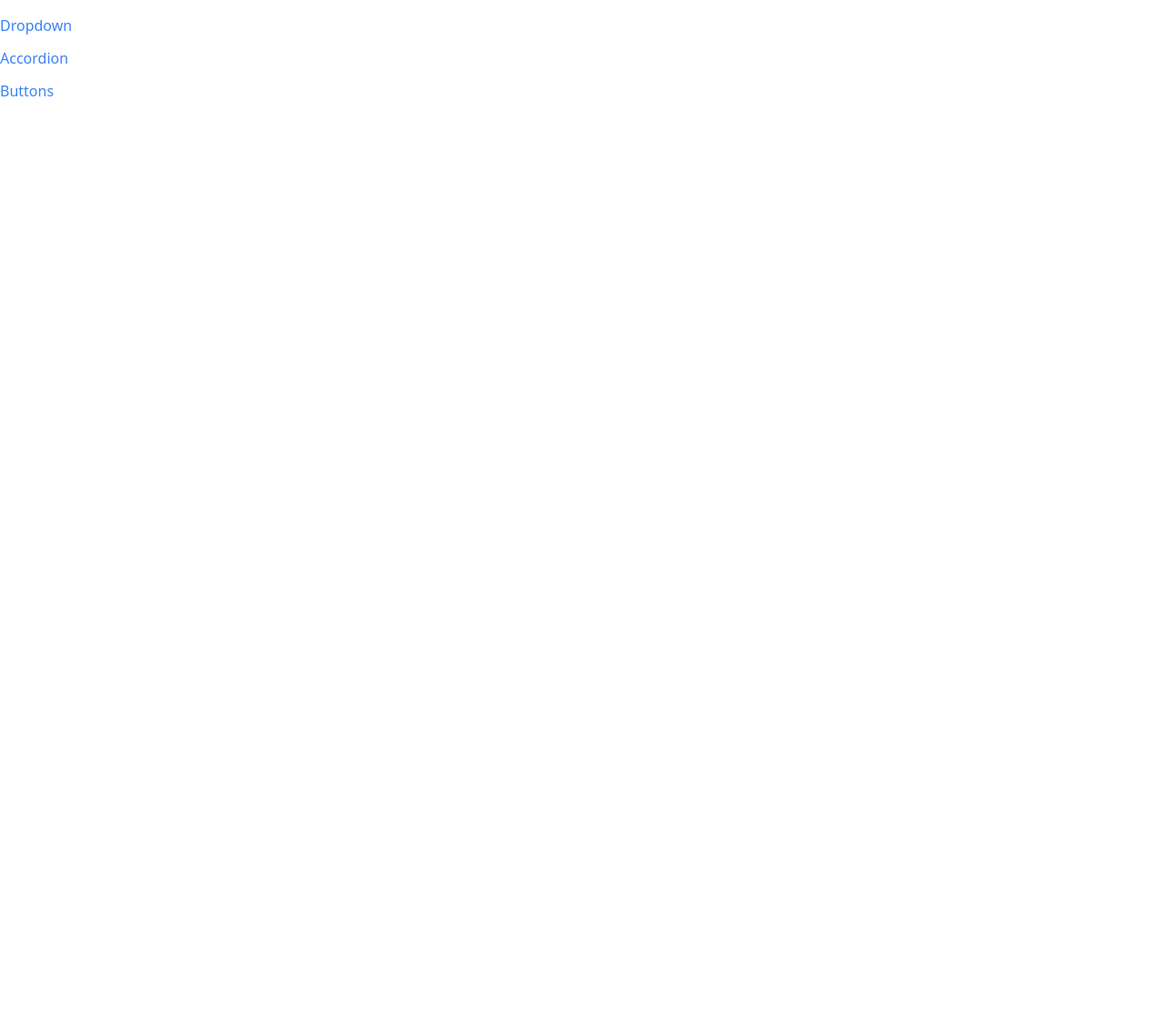
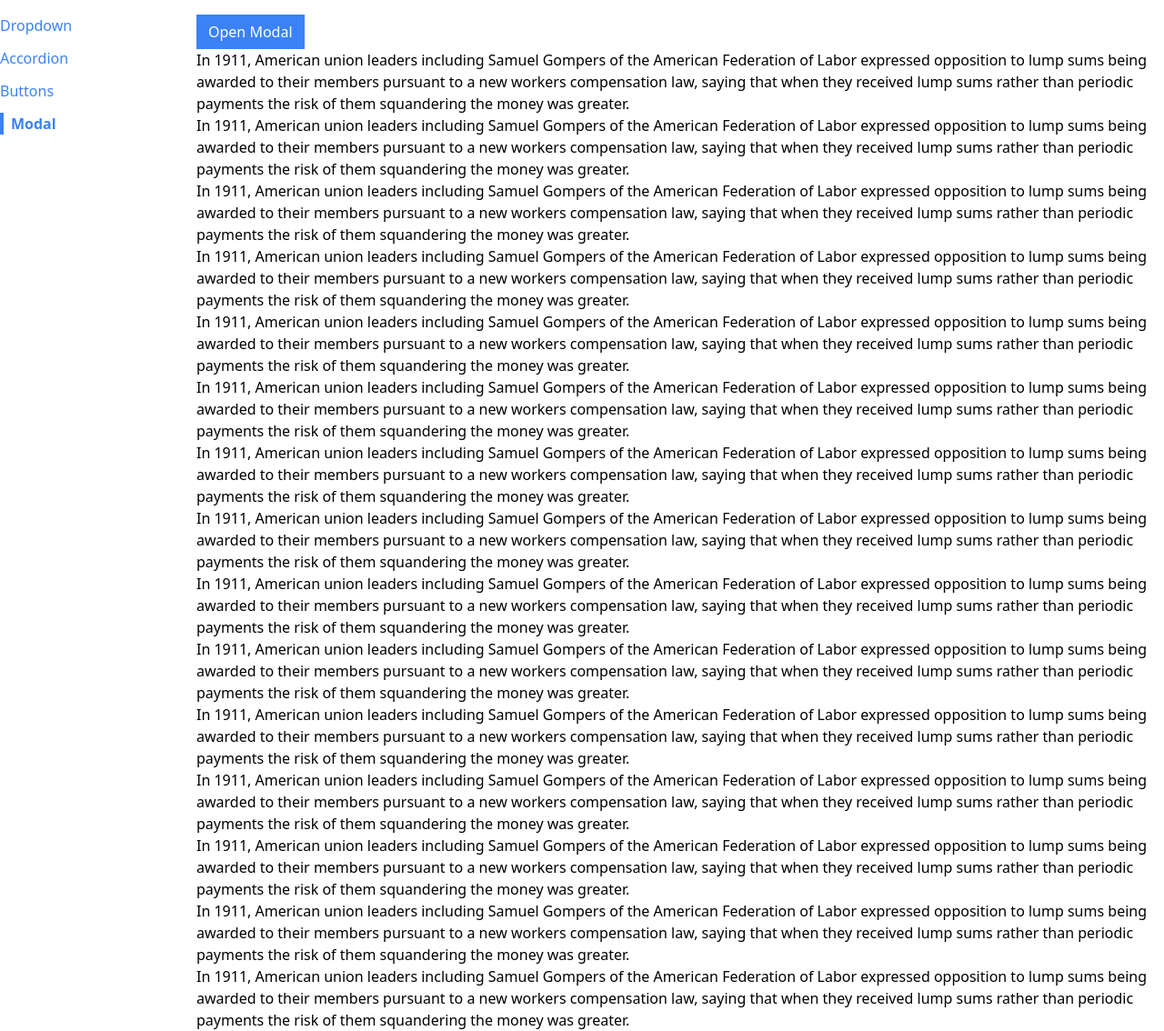
Before and after one commit to cse-amarjeet/React-Component-Button, a React (Create React App) app: page /modal in a window 1280 px wide. Shown: the whole page at 91% size. Before the commit the page ends 800 px from the top, so only its background shows below. Built offline with nearby package versions, Linux system fonts and the light colour scheme.

Commit message:
component added Modal or popup agreement

```diff
--- a/public/index.html
+++ b/public/index.html
@@ -39,5 +39,6 @@
       To begin the development, run `npm start` or `yarn start`.
       To create a production bundle, use `npm run build` or `yarn build`.
     -->
+    <div class="modal-container"></div>
   </body>
 </html>
--- a/src/App.js
+++ b/src/App.js
@@ -3,6 +3,7 @@
 import AccordionPage from "./pages/AccordionPage";
 import DropdownPage from "./pages/DropdownPage";
 import ButtonPage from "./pages/ButtonPage";
+import ModalPage from "./pages/ModalPage";
 function App() {
   return (
     <div className="container mx-auto grid grid-cols-6 gap-4 mt-4">
@@ -17,6 +18,9 @@
         <Route path="/buttons">
           <ButtonPage />
         </Route>
+        <Route path="/modal">
+          <ModalPage />
+        </Route>
       </div>
     </div>
   );
--- /dev/null
+++ b/src/components/Modal.js
@@ -0,0 +1,26 @@
+import ReactDOM from "react-dom";
+import { useEffect } from "react";
+function Modal({ onClose, children, actionBar }) {
+  useEffect(() => {
+    document.body.classList.add("overflow-hidden");
+    return () => {
+      document.body.classList.remove("overflow-hidden");
+    };
+  }, []);
+  return ReactDOM.createPortal(
+    <div>
+      <div
+        onClick={onClose}
+        className="fixed inset-0 bg-gray-300 opacity-80"
+      ></div>
+      <div className="fixed inset-40 p-10 bg-white">
+        <div className="flex flex-col justify-between h-full">
+          {children}
+          <div className="flex justify-end"> {actionBar} </div>
+        </div>
+      </div>
+    </div>,
+    document.querySelector(".modal-container")
+  );
+}
+export default Modal;
--- a/src/components/Sidebar.js
+++ b/src/components/Sidebar.js
@@ -5,6 +5,7 @@
     { label: "Dropdown", path: "/" },
     { label: "Accordion", path: "/accordian" },
     { label: "Buttons", path: "/buttons" },
+    { label: "Modal", path: "/modal" },
   ];
   const renderedLinks = links.map((link) => {
     return (
--- /dev/null
+++ b/src/pages/ModalPage.js
@@ -0,0 +1,139 @@
+import Modal from "../components/Modal";
+import Button from "../components/Button";
+import { useState } from "react";
+function ModalPage() {
+  const [showModal, setShowModal] = useState(false);
+  const handleClick = () => {
+    setShowModal(true);
+  };
+  const handleClose = () => {
+    setShowModal(false);
+  };
+  const actionBar = (
+    <div>
+      <Button onClick={handleClose} primary>
+        I Accept
+      </Button>
+    </div>
+  );
+  const modal = (
+    <Modal onClose={handleClose} actionBar={actionBar}>
+      <p>Here is important aggreement for you to accept</p>
+    </Modal>
+  );
+  return (
+    <div className="relative">
+      <Button onClick={handleClick} primary>
+        Open Modal
+      </Button>
+      {showModal && modal}
+
+      <p>
+        In 1911, American union leaders including Samuel Gompers of the American
+        Federation of Labor expressed opposition to lump sums being awarded to
+        their members pursuant to a new workers compensation law, saying that
+        when they received lump sums rather than periodic payments the risk of
+        them squandering the money was greater.
+      </p>
+      <p>
+        In 1911, American union leaders including Samuel Gompers of the American
+        Federation of Labor expressed opposition to lump sums being awarded to
+        their members pursuant to a new workers compensation law, saying that
+        when they received lump sums rather than periodic payments the risk of
+        them squandering the money was greater.
+      </p>
+      <p>
+        In 1911, American union leaders including Samuel Gompers of the American
+        Federation of Labor expressed opposition to lump sums being awarded to
+        their members pursuant to a new workers compensation law, saying that
+        when they received lump sums rather than periodic payments the risk of
+        them squandering the money was greater.
+      </p>
+      <p>
+        In 1911, American union leaders including Samuel Gompers of the American
+        Federation of Labor expressed opposition to lump sums being awarded to
+        their members pursuant to a new workers compensation law, saying that
+        when they received lump sums rather than periodic payments the risk of
+        them squandering the money was greater.
+      </p>
+      <p>
+        In 1911, American union leaders including Samuel Gompers of the American
+        Federation of Labor expressed opposition to lump sums being awarded to
+        their members pursuant to a new workers compensation law, saying that
+        when they received lump sums rather than periodic payments the risk of
+        them squandering the money was greater.
+      </p>
+      <p>
+        In 1911, American union leaders including Samuel Gompers of the American
+        Federation of Labor expressed opposition to lump sums being awarded to
+        their members pursuant to a new workers compensation law, saying that
+        when they received lump sums rather than periodic payments the risk of
+        them squandering the money was greater.
+      </p>
+      <p>
+        In 1911, American union leaders including Samuel Gompers of the American
+        Federation of Labor expressed opposition to lump sums being awarded to
+        their members pursuant to a new workers compensation law, saying that
+        when they received lump sums rather than periodic payments the risk of
+        them squandering the money was greater.
+      </p>
+      <p>
+        In 1911, American union leaders including Samuel Gompers of the American
+        Federation of Labor expressed opposition to lump sums being awarded to
+        their members pursuant to a new workers compensation law, saying that
+        when they received lump sums rather than periodic payments the risk of
+        them squandering the money was greater.
+      </p>
+      <p>
+        In 1911, American union leaders including Samuel Gompers of the American
+        Federation of Labor expressed opposition to lump sums being awarded to
+        their members pursuant to a new workers compensation law, saying that
+        when they received lump sums rather than periodic payments the risk of
+        them squandering the money was greater.
+      </p>
+      <p>
+        In 1911, American union leaders including Samuel Gompers of the American
+        Federation of Labor expressed opposition to lump sums being awarded to
+        their members pursuant to a new workers compensation law, saying that
+        when they received lump sums rather than periodic payments the risk of
+        them squandering the money was greater.
+      </p>
+      <p>
+        In 1911, American union leaders including Samuel Gompers of the American
+        Federation of Labor expressed opposition to lump sums being awarded to
+        their members pursuant to a new workers compensation law, saying that
+        when they received lump sums rather than periodic payments the risk of
+        them squandering the money was greater.
+      </p>
+      <p>
+        In 1911, American union leaders including Samuel Gompers of the American
+        Federation of Labor expressed opposition to lump sums being awarded to
+        their members pursuant to a new workers compensation law, saying that
+        when they received lump sums rather than periodic payments the risk of
+        them squandering the money was greater.
+      </p>
+      <p>
+        In 1911, American union leaders including Samuel Gompers of the American
+        Federation of Labor expressed opposition to lump sums being awarded to
+        their members pursuant to a new workers compensation law, saying that
+        when they received lump sums rather than periodic payments the risk of
+        them squandering the money was greater.
+      </p>
+      <p>
+        In 1911, American union leaders including Samuel Gompers of the American
+        Federation of Labor expressed opposition to lump sums being awarded to
+        their members pursuant to a new workers compensation law, saying that
+        when they received lump sums rather than periodic payments the risk of
+        them squandering the money was greater.
+      </p>
+      <p>
+        In 1911, American union leaders including Samuel Gompers of the American
+        Federation of Labor expressed opposition to lump sums being awarded to
+        their members pursuant to a new workers compensation law, saying that
+        when they received lump sums rather than periodic payments the risk of
+        them squandering the money was greater.
+      </p>
+    </div>
+  );
+}
+export default ModalPage;
```
